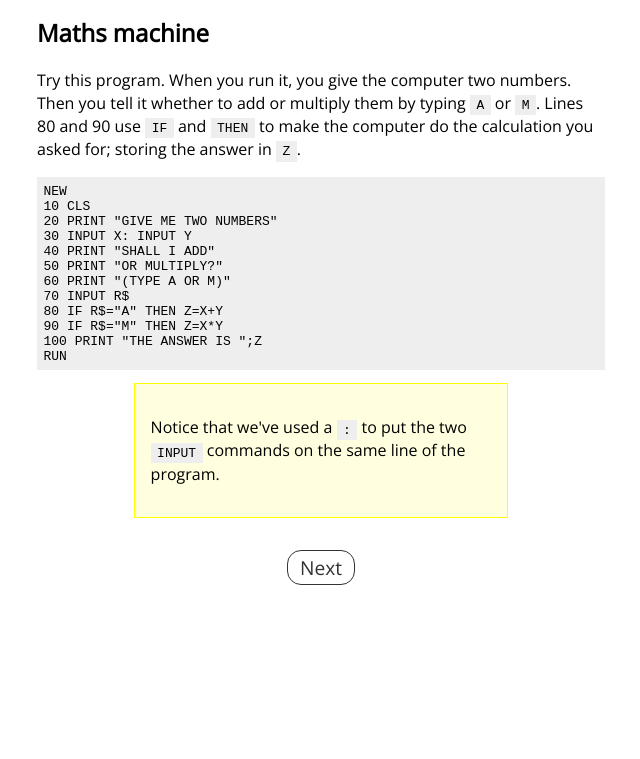
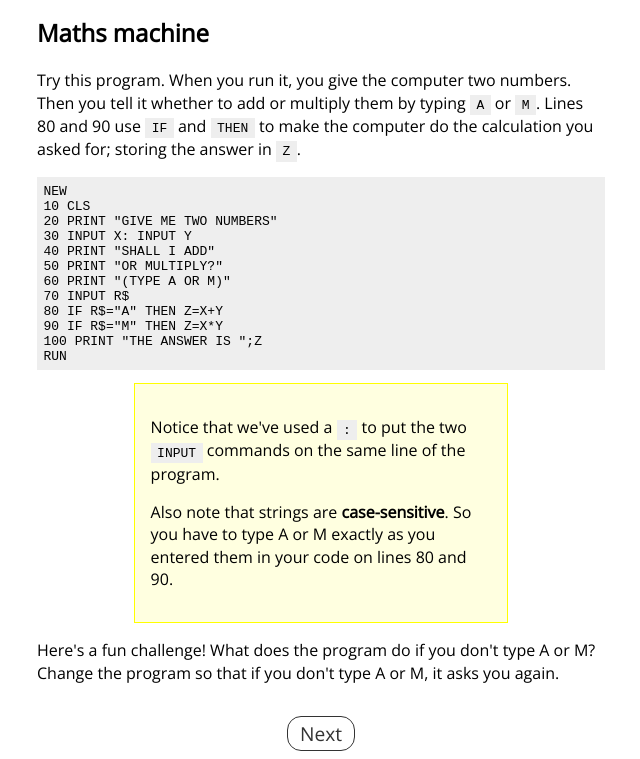
Before and after one commit to karlvr/learn-to-code-basic, an Eleventy site: page src/simple10.html in a window 1280 px wide. Shown: the part 1613-2372 px from the top of the page, without its empty margins (3-643 px from the left). Before the commit the page ends 2206 px from the top, so only its background shows below. Built offline with nearby package versions, Linux system fonts and the light colour scheme; Eleventy itself is replaced by a stand-in of ours; files that its build step writes are made by us from their sources; no server answers.

Commit message:
simple10: add a challenge

```diff
--- a/src/simple10.html
+++ b/src/simple10.html
@@ -114,7 +114,12 @@ NEW
 100 PRINT "THE ANSWER IS ";Z
 RUN
 </pre>
-<aside><p>Notice that we've used a <code>:</code> to put the two <code class="command">INPUT</code> commands on the same line of the program.</p></aside>
+<aside>
+	<p>Notice that we've used a <code>:</code> to put the two <code class="command">INPUT</code> commands on the same line of the program.</p>
+	<p>Also note that strings are <strong>case-sensitive</strong>. So you have to type A or M exactly as you entered them in your code on lines 80 and 90.</p>
+</aside>
+
+<p>Here's a fun challenge! What does the program do if you don't type A or M? Change the program so that if you don't type A or M, it asks you again.</p>
 		<footer>
 			<a href="{{ base_uri }}/simple11" class="button">Next</a>
 		</footer>
```
